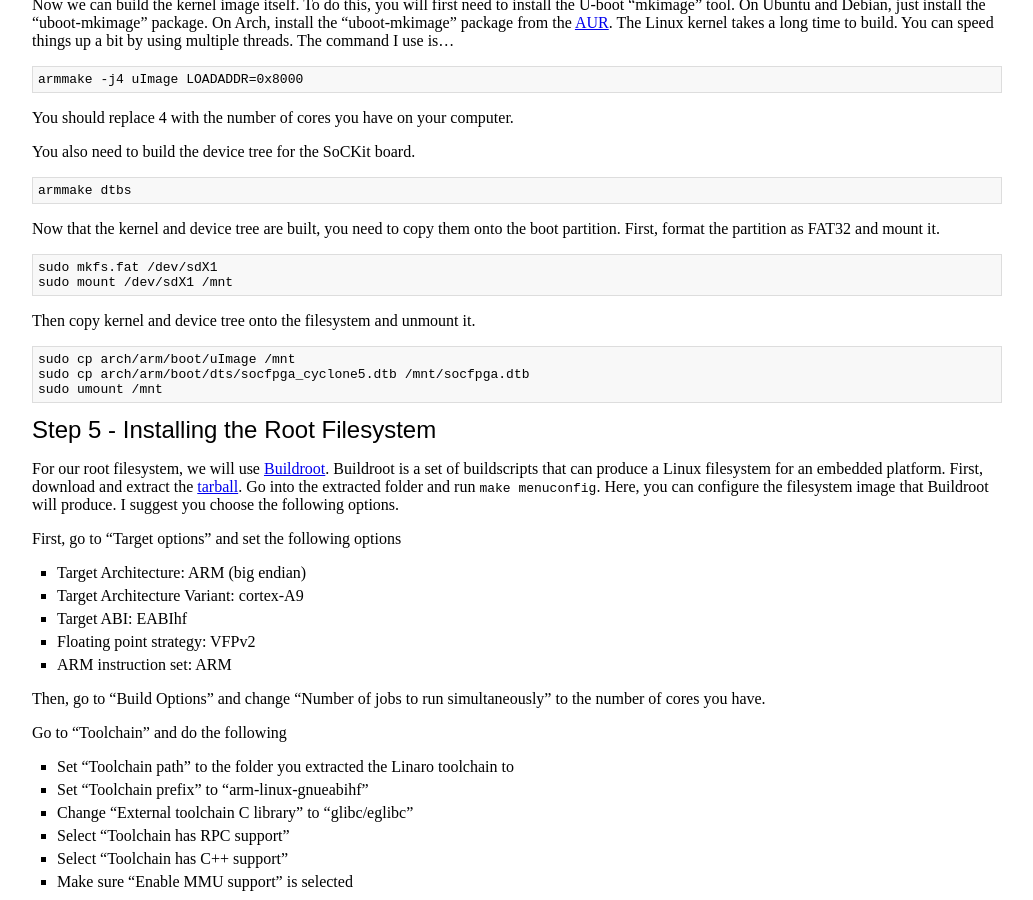
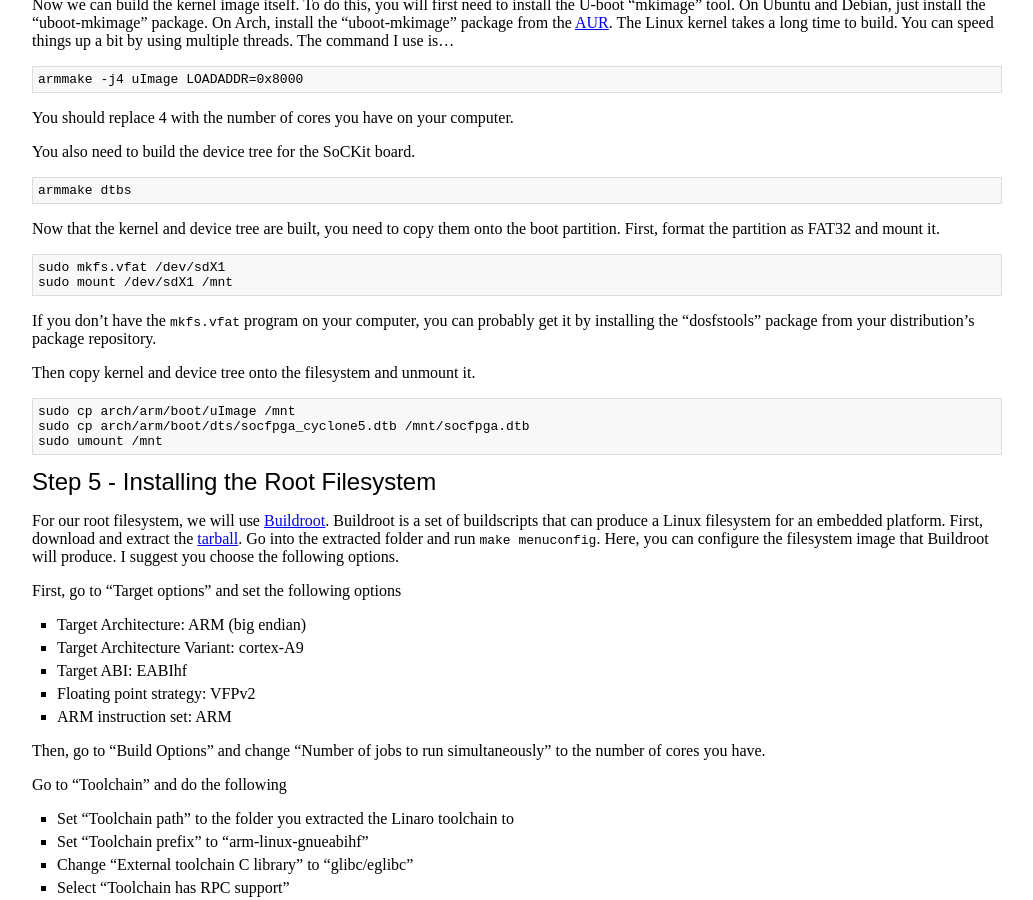
Before and after one commit to zhemao/zhemao.github.com, a Jekyll site: the page built from _posts/2013-12-24-sockit-2.markdown, in a window 1280 px wide and 900 px high, scrolled down 1726 px. Shown: the whole window, without its empty margins (123-1156 px from the left). Built offline with Jekyll 4.4.1, drawn with Linux system fonts in a browser that asks for light colours.

Commit message:
mkfs.fat -> mkfs.vfat

```diff
--- a/_posts/2013-12-24-sockit-2.markdown
+++ b/_posts/2013-12-24-sockit-2.markdown
@@ -144,8 +144,12 @@ You also need to build the device tree for the SoCKit board.
 Now that the kernel and device tree are built, you need to copy them onto the
 boot partition. First, format the partition as FAT32 and mount it.
 
-    sudo mkfs.fat /dev/sdX1
+    sudo mkfs.vfat /dev/sdX1
     sudo mount /dev/sdX1 /mnt
+
+If you don't have the `mkfs.vfat` program on your computer, you can probably
+get it by installing the "dosfstools" package from your distribution's
+package repository.
 
 Then copy kernel and device tree onto the filesystem and unmount it.
 
```
